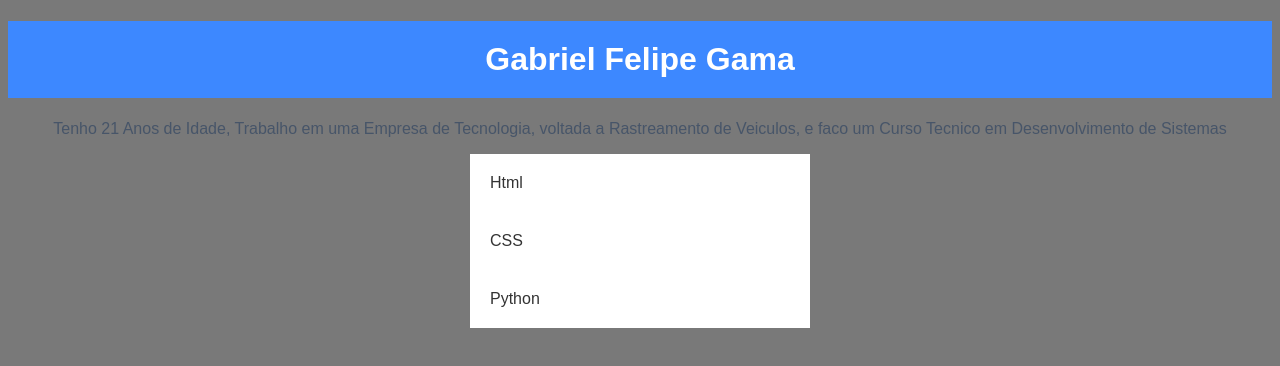
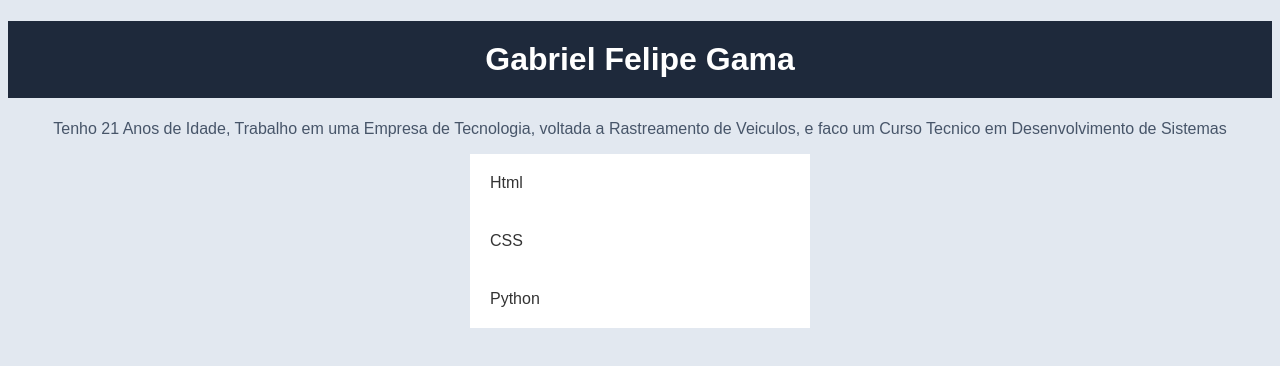
Before and after one commit to Gamma044/meu-portfolio-frontend_aula01, a plain HTML site: page index.html in a window 1280 px wide. Drawn offline with Linux system fonts and the light colour scheme.

Commit message:
Aplicando cores de fundo e alinhamento no CSS

```diff
--- a/style.css
+++ b/style.css
@@ -1,11 +1,11 @@
 body {
-    background-color: #797979;
+    background-color: #e2e8f0; /* Cor de fundo cinza claro */
     font-family: Arial, sans-serif;
-    color: #333333;
+    color: #333333; /* Cor do texto geral */
 }
 
 h1 {
-    background-color: #3d88ff; /* Fundo azul escuro */
+    background-color: #1e293b; /* Fundo azul escuro */
     color: #ffffff;            /* Texto branco */
     text-align: center;        /* Alinhamento ao centro */
     padding: 20px;             /* Espaço interno para o texto respirar */
```
